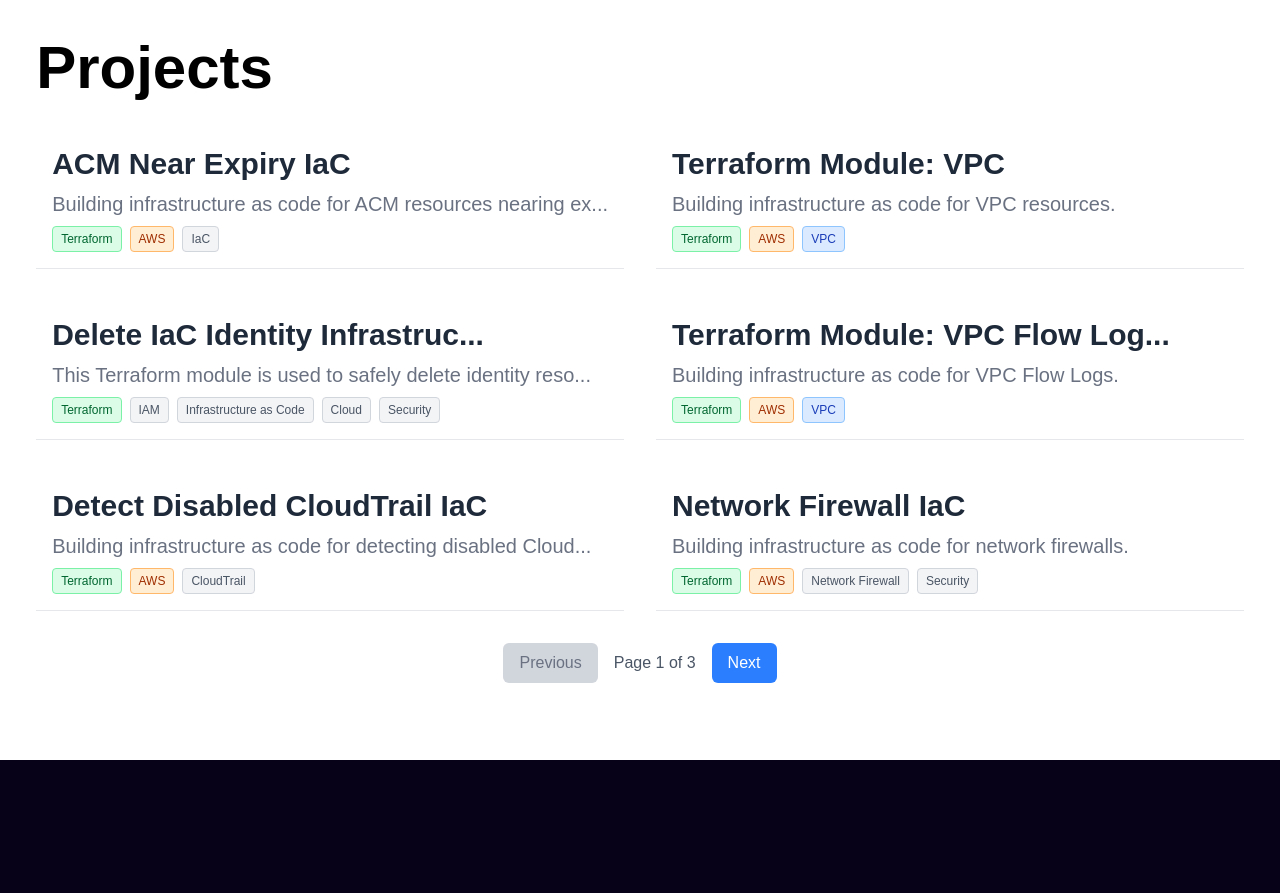
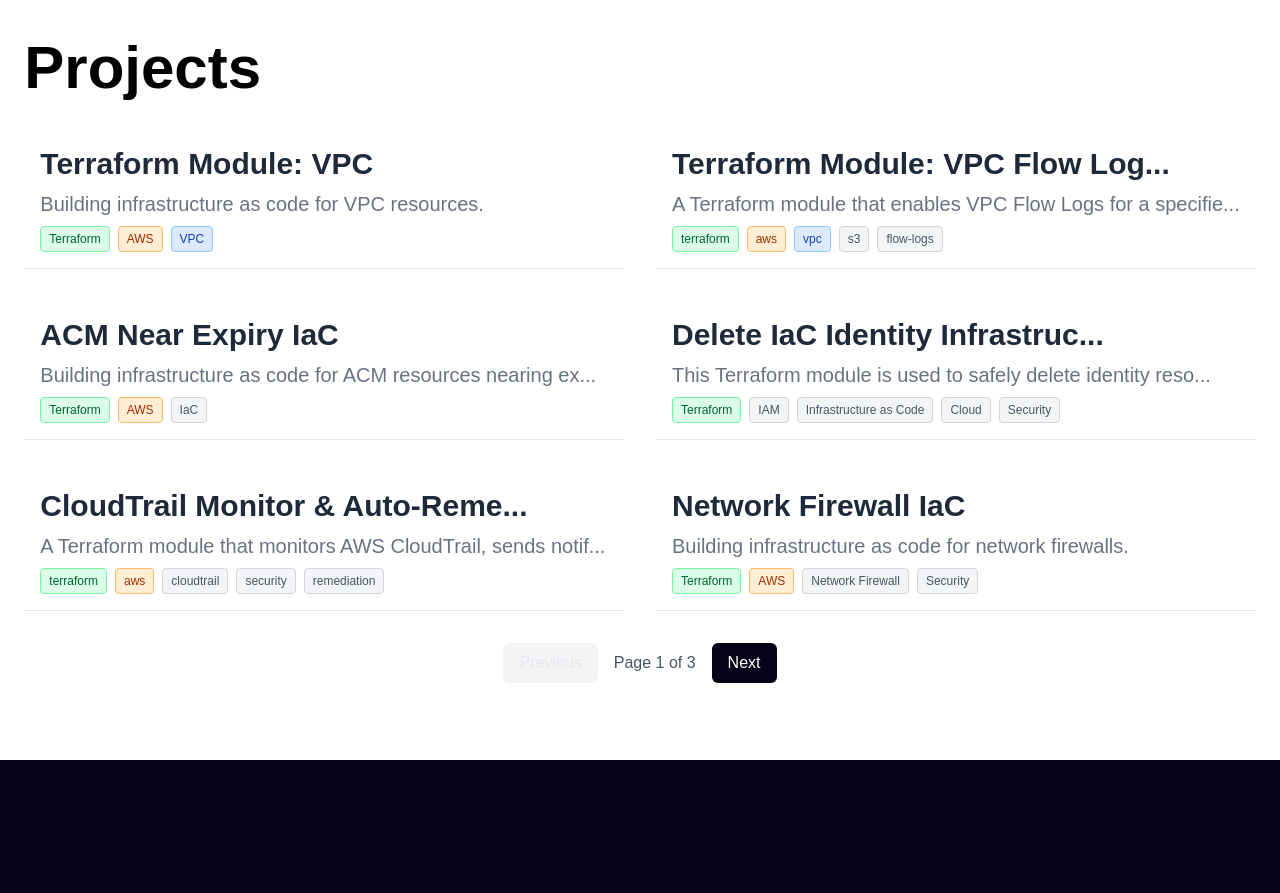
Before and after one commit to DBCD20/dbcd20.github.io, a Next.js app: page / in a window 1280 px wide. Shown: the part 840-1733 px from the top of the page. Built offline with nearby package versions, Linux system fonts and the light colour scheme.

Commit message:
update project files

```diff
--- a/src/app/projects/[slug]/page.tsx
+++ b/src/app/projects/[slug]/page.tsx
@@ -25,7 +25,7 @@
               {project.title}
             </h1>
               <span className="px-2 py-0.5 rounded bg-gray-100 text-gray-500 text-xs">
-                This text is published with the help of ChatGPT & Copilot
+                David Magsipoc
               </span>{' '}
             {project.date && (
               <time className="text-sm text-gray-600">
--- a/src/components/Projects.tsx
+++ b/src/components/Projects.tsx
@@ -44,12 +44,6 @@
                 <p className="text-gray-500 md:text-xl">
                   {truncateText(p.description, 60)}
                 </p>
-                {/* <span className="bg-gray-100 text-gray-800 text-xs font-medium me-2 px-2.5 py-0.5 rounded-full dark:bg-gray-700 dark:text-gray-300">
-                  Terraform
-                </span>
-                <span className="bg-yellow-100 text-yellow-800 text-xs font-medium me-2 px-2.5 py-0.5 rounded-full dark:bg-yellow-900 dark:text-yellow-300">
-                  IaC
-                </span> */}
                 {p.tags && (
                   <div className="flex flex-wrap gap-2 mt-2">
                     {p.tags.map((tag: string, i: number) => (
@@ -68,8 +62,8 @@
                     disabled={!hasPrevious}
                     className={`px-4 py-2 rounded-md ${
                         hasPrevious
-                            ? 'bg-blue-500 text-white hover:bg-blue-600'
-                            : 'bg-gray-300 text-gray-500 cursor-not-allowed'
+                            ? 'bg-[#070217] text-white hover:bg-blue-950'
+                            : 'bg-gray-100 text-gray-200 cursor-not-allowed'
                     }`}
                 >
                     Previous
@@ -82,8 +76,8 @@
                     disabled={!hasNext}
                     className={`px-4 py-2 rounded-md ${
                         hasNext
-                            ? 'bg-blue-500 text-white hover:bg-blue-600'
-                            : 'bg-gray-300 text-gray-500 cursor-not-allowed'
+                            ? 'bg-[#070217] text-white hover:bg-blue-950'
+                            : 'bg-gray-100 text-gray-200 cursor-not-allowed'
                     }`}
                 >
                     Next
--- /dev/null
+++ b/src/components/readme.tsx
@@ -0,0 +1,27 @@
+import fs from "fs";
+import path from "path";
+import ReactMarkdown from "react-markdown";
+import remarkGfm from "remark-gfm";
+import rehypeHighlight from "rehype-highlight";
+import {MDXRemote, MDXRemoteSerializeResult} from "next-mdx-remote";
+import {serialize} from "next-mdx-remote/serialize";
+
+export default function ReadmePage({content}: {content: string}){
+    return (
+        <article className="markdown-body">
+            <ReactMarkdown
+                remarkPlugins={[remarkGfm]}
+                rehypePlugins={[rehypeHighlight]}
+            >
+                {content}
+            </ReactMarkdown>
+        </article>
+    )
+}
+
+export  async function getServerSideProps() {
+    const response      = await fetch("");
+    const fileContent   = await response.text();
+
+    return { props: { content: fileContent}};
+}
--- a/src/data/projects.tsx
+++ b/src/data/projects.tsx
@@ -18,9 +18,133 @@
 
 export const projectsData: Project[] = [
 {
+  title: 'Terraform Module: VPC',
+  description: 'Building infrastructure as code for VPC resources.',
+  link: 'https://github.com/DBCD20/aws-modules/tree/main/terraform-aws-vpc',
+  tags: ['Terraform', 'AWS', 'VPC'],
+  date: '2025-08-11',
+  sections: [
+    {
+      type: 'overview',
+      title: 'Overview',
+      content: 'This Terraform module provisions a Virtual Private Cloud (VPC) and its associated networking components in a cloud environment such as AWS, Google Cloud, or Azure. It is designed to be reusable, configurable, and aligned with infrastructure-as-code best practices.'
+    },
+    {
+      type: 'list',
+      title: 'Key Components',
+      content: 'The module enables the creation of a secure and segmented network architecture by managing key components such as:',
+      items: [
+        'VPC (Virtual Network)',
+        'Subnets (Public and Private)',
+        'Route Tables',
+        'Internet Gateways',
+        'NAT Gateways',
+        'Network ACLs and Security Groups'
+      ]
+    },
+    {
+      type: 'list',
+      title: 'Features',
+      content: 'This module provides the following features:',
+      items: [
+        'Easily customizable via input variables (e.g., CIDR ranges, subnet counts, availability zones)',
+        'Supports public and private subnet creation',
+        'Enables centralized or distributed NAT gateway configuration',
+        'Designed for multi-environment usage (dev, staging, prod)',
+        'Promotes reusability and consistent infrastructure patterns'
+      ]
+    },
+    {
+      type: 'code',
+      title: 'Usage',
+      content: `module "vpc_networking" {
+  source  = "https://github.com/DBCD20/aws-modules//terraform-aws-vpc"
+
+  cidr_block           = "10.0.0.0/16"
+  public_subnets       = ["10.0.1.0/24", "10.0.2.0/24"]
+  private_subnets      = ["10.0.101.0/24", "10.0.102.0/24"]
+  project_name         = "main"
+  enable_nat_gateway   = true
+  environment          = "dev"
+  region               = "us-east-1"
+}`,
+      language: 'hcl'
+    },
+    {
+      type: 'text',
+      title: 'Parameters',
+      content: 'For a complete list of available parameters, please refer to the parameters documentation.'
+    }
+  ]
+},
+{
+  title: "Terraform Module: VPC Flow Logs (S3)",
+  description:
+    "A Terraform module that enables VPC Flow Logs for a specified VPC and delivers them to an S3 bucket. It supports configurable traffic types and custom log formats, while remaining simple and reusable.",
+  link: "/projects/vpc-flow-logs-s3",
+  githubUrl: "https://github.com/DBCD20/aws-modules/tree/main/terraform-aws-vpc-flow-logs",
+  tags: ["terraform", "aws", "vpc", "s3", "flow-logs"],
+  date: "2025-08-22",
+  sections: [
+        {
+      type: "overview",
+      title: "Overview",
+      content:
+        "This Terraform module provisions VPC Flow Logs for a specified VPC and sends the logs to an S3 bucket. It allows you to monitor network traffic, troubleshoot connectivity issues, and enhance security by capturing detailed flow log data.",
+    },
+    {
+      type: "list",
+      title: "Features",
+      content: "",
+      items: [
+        "Creates a VPC Flow Log resource",
+        "Sends flow logs to an S3 bucket",
+        "Configurable traffic type (ALL, ACCEPT, REJECT)",
+        "Customizable log format",
+        "Clean and reusable module structure"
+      ]
+    },
+    {
+      type: "code",
+      title: "Usage Example",
+      content: `# Example VPC
+resource "aws_vpc" "main" {
+  cidr_block = "10.0.0.0/16"
+}
+
+# Example S3 bucket for flow logs
+resource "aws_s3_bucket" "vpc_flow_logs" {
+  bucket = "my-vpc-flow-logs-bucket"
+}
+
+# Attach flow logs to the VPC
+module "vpc_flow_logs" {
+  source = "git::github.com/DBCD20/aws-modules//terraform-aws-vpc-flow-logs"
+
+  vpc_id        = aws_vpc.main.id
+  s3_bucket_arn = aws_s3_bucket.vpc_flow_logs.arn
+  traffic_type  = "ALL"
+}`,
+      language: "hcl"
+    },
+    {
+      type: "warning",
+      title: "Notes",
+      content:
+        "This module assumes you already have an S3 bucket created and its ARN is passed in. Ensure your S3 bucket policy and KMS key policy (if SSE-KMS is used) allow delivery from the VPC Flow Logs service."
+    },
+    {
+      type: "text",
+      title: "Author",
+      content:
+        "This module was created with the help of AI-assisted development 🧩."
+    }
+  ],
+},
+{
   title: 'ACM Near Expiry IaC',
   description: 'Building infrastructure as code for ACM resources nearing expiry.',
-    link: 'https://github.com/DBCD20/terrafom-aws-acm-expiry-notification',
+  link: 'https://github.com/DBCD20/terrraform-aws-solutions/tree/master/terraform-aws-acm-approaching-expiry',
   tags: ['Terraform', 'AWS', 'IaC'],
   date: '2025-07-24',
   sections: [
@@ -67,7 +191,7 @@
       type: 'code',
       title: '🛠️ Setup',
       content: `module "acm_expiry_notification" {
-    source             = "git::https://github.com/DBCD20/module-acm-expiry-notification.git"
+  source             = "git::https://github.com/DBCD20/terraform-aws-solutions//module-acm-expiry-notification.git"
   notification_email = myemail@gmail.com
 }`,
       language: 'hcl'
@@ -80,72 +204,11 @@
   ]
 },
 {
-  title: 'Terraform Module: VPC',
-  description: 'Building infrastructure as code for VPC resources.',
-  link: 'https://github.com/DBCD20/aws-modules/tree/main/terraform-aws-vpc',
-  tags: ['Terraform', 'AWS', 'VPC'],
-  date: '2025-08-11',
-  sections: [
-    {
-      type: 'overview',
-      title: 'Overview',
-      content: 'This Terraform module provisions a Virtual Private Cloud (VPC) and its associated networking components in a cloud environment such as AWS, Google Cloud, or Azure. It is designed to be reusable, configurable, and aligned with infrastructure-as-code best practices.'
-    },
-    {
-      type: 'list',
-      title: 'Key Components',
-      content: 'The module enables the creation of a secure and segmented network architecture by managing key components such as:',
-      items: [
-        'VPC (Virtual Network)',
-        'Subnets (Public and Private)',
-        'Route Tables',
-        'Internet Gateways',
-        'NAT Gateways',
-        'Network ACLs and Security Groups'
-      ]
-    },
-    {
-      type: 'list',
-      title: 'Features',
-      content: 'This module provides the following features:',
-      items: [
-        'Easily customizable via input variables (e.g., CIDR ranges, subnet counts, availability zones)',
-        'Supports public and private subnet creation',
-        'Enables centralized or distributed NAT gateway configuration',
-        'Designed for multi-environment usage (dev, staging, prod)',
-        'Promotes reusability and consistent infrastructure patterns'
-      ]
-    },
-    {
-      type: 'code',
-      title: 'Usage',
-      content: `module "vpc_networking" {
-  source  = "github.com/your-org/terraform-vpc-networking-module"
-
-  cidr_block             = "10.0.0.0/16"
-  public_subnets  = ["10.0.1.0/24", "10.0.2.0/24"]
-  private_subnets = ["10.0.101.0/24", "10.0.102.0/24"]
-  project_name    = "main"
-  enable_nat_gateway   = true
-  environment          = "dev"
-  region               = "us-east-1"
-  availability_zones   = ["us-east-1a", "us-east-1b"]
-}`,
-      language: 'hcl'
-    },
-    {
-      type: 'text',
-      title: 'Parameters',
-      content: 'For a complete list of available parameters, please refer to the parameters documentation.'
-    }
-  ]
-},
-{
   title: "Delete IaC Identity Infrastructure",
   description:
     "This Terraform module is used to safely delete identity resources such as IAM users, roles, and policies that were previously created using Infrastructure as Code (IaC). It's designed for secure, auditable, and controlled cleanup of cloud identity resources.",
-  link: "https://github.com/your-org/tf-delete-iac-identity",
-  githubUrl: "https://github.com/your-org/tf-delete-iac-identity",
+  link: "https://github.com/DBCD20/terrraform-aws-solutions/terraform-aws-delete-iac-identity",
+  githubUrl: "https://github.com/DBCD20/terrraform-aws-solutions/terraform-aws-delete-iac-identity",
   tags: ["Terraform", "IAM", "Infrastructure as Code", "Cloud", "Security"],
   date: "2025-08-18",
   sections: [
@@ -162,8 +225,8 @@
         {
       type: 'code',
       title: 'Usage',
-      content: `git clone https://github.com/your-org/tf-delete-iac-identity.git
-cd tf-delete-iac-identity`,
+      content: `git clone https://github.com/DBCD20/terrraform-aws-solutions.git
+cd terraform-aws-delete-iac-identity`,
       language: 'hcl'
     },
     {
@@ -186,30 +249,92 @@
   ],
 },
 {
-        title: 'Terraform Module: VPC Flow Logs',
-        description: 'Building infrastructure as code for VPC Flow Logs.',
-        link: '#',
-        tags: ['Terraform', 'AWS', 'VPC'],
-        date: 'YYYY-MM-DD',
+  title: "CloudTrail Monitor & Auto-Remediation",
+  description:
+    "A Terraform module that monitors AWS CloudTrail, sends notifications when it is disabled, and automatically remediates by re-enabling CloudTrail logging.",
+  link: "https://github.com/DBCD20/terrraform-aws-solutions/tree/master/terraform-aws-detect-disabled-cloudtrail",
+  githubUrl: "https://github.com/DBCD20/terrraform-aws-solutions/tree/master/terraform-aws-detect-disabled-cloudtrail",
+  tags: ["terraform", "aws", "cloudtrail", "security", "remediation"],
+  date: "2025-08-20",
   sections: [
     {
-        type: 'overview',
-        title: 'Still work in progress 🚧',
-        content: 'This module is designed to create and manage VPC Flow Logs in AWS. It allows you to capture information about the IP traffic going to and from network interfaces in your VPC.',
-      }]
+      type: "overview",
+      title: "Overview",
+      content:
+        "This Terraform module provides automated monitoring and remediation for AWS CloudTrail. It ensures CloudTrail remains enabled across your account by detecting when it is disabled, sending notifications, and automatically remediating the issue."
     },
     {
-        title: 'Detect Disabled CloudTrail IaC',
-        description: 'Building infrastructure as code for detecting disabled CloudTrail.',
-        link: '#',
-        tags: ['Terraform', 'AWS', 'CloudTrail'],
-        date: 'YYYY-MM-DD',
-        sections: [
+      type: "list",
+      title: "Key Capabilities",
+      content: "",
+      items: [
+        "Detects when CloudTrail is disabled",
+        "Sends notifications through an Amazon SNS topic",
+        "Automatically remediates by invoking a Lambda function",
+        "Helps maintain compliance, visibility, and auditability"
+      ]
+    },
     {
-        type: 'overview',
-        title: 'Still work in progress 🚧',
-        content: 'This module is designed to detect if CloudTrail is disabled in your AWS account. It helps ensure that your account activity is being logged and monitored.',
-      }]
+      type: "list",
+      title: "Architecture",
+      content: "",
+      items: [
+        "Amazon CloudWatch Event / EventBridge Rule - Detects CloudTrail `StopLogging` or `DeleteTrail` events",
+        "Amazon SNS Topic - Sends alerts to subscribed email addresses or other subscribers",
+        "AWS Lambda Function (Remediation) - Invoked when CloudTrail is disabled and re-enables logging automatically",
+        "IAM Roles & Policies - Grants least-privilege permissions for Lambda and EventBridge"
+      ]
+    },
+    {
+      type: "list",
+      title: "Features",
+      content: "",
+      items: [
+        "Continuous monitoring of CloudTrail status",
+        "Automated alerting via SNS",
+        "Self-healing by re-enabling CloudTrail",
+        "Configurable CloudTrail name and region",
+        "Extensible design with custom subscribers or actions"
+      ]
+    },
+    {
+      type: "code",
+      title: "Usage",
+      content: `module "cloudtrail_guard" {
+  source  = "git::github.com/DBCD20/terrraform-aws-solutions//terraform-aws-detect-disabled-cloudtrail"
+
+  sns_alert_email       = "security-team@example.com"
+}`,
+      language: "hcl"
+    },
+    {
+      type: "list",
+      title: "Example Event Flow",
+      content: "",
+      items: [
+        "A malicious or accidental action disables CloudTrail",
+        "EventBridge Rule detects the action",
+        "An SNS Notification is sent to subscribers",
+        "The Lambda Remediation Function executes and re-enables CloudTrail logging"
+      ]
+    },
+    {
+      type: "text",
+      title: "Security Considerations",
+      content:
+        "Lambda is granted only the minimum IAM permissions required to DescribeTrails and StartLogging. All remediation actions are logged to CloudWatch Logs. Ensure SNS topics are restricted to trusted subscribers."
+    },
+    {
+      type: "text",
+      title: "License",
+      content: "MIT License."
+    },
+    {
+      type: "warning",
+      content:
+        "📌 Note: This README and the Terraform configurations for this module were created with the assistance of AI."
+    }
+  ],
 },
 {
     title: 'Network Firewall IaC',
```
Also changed, not shown: src/components/ProjectCard.tsx (deleted), src/components/ProjectList.tsx (deleted), 1 other file (tests, documents, lock files or other folders). Lines whose indentation alone changed are shown as unchanged.
